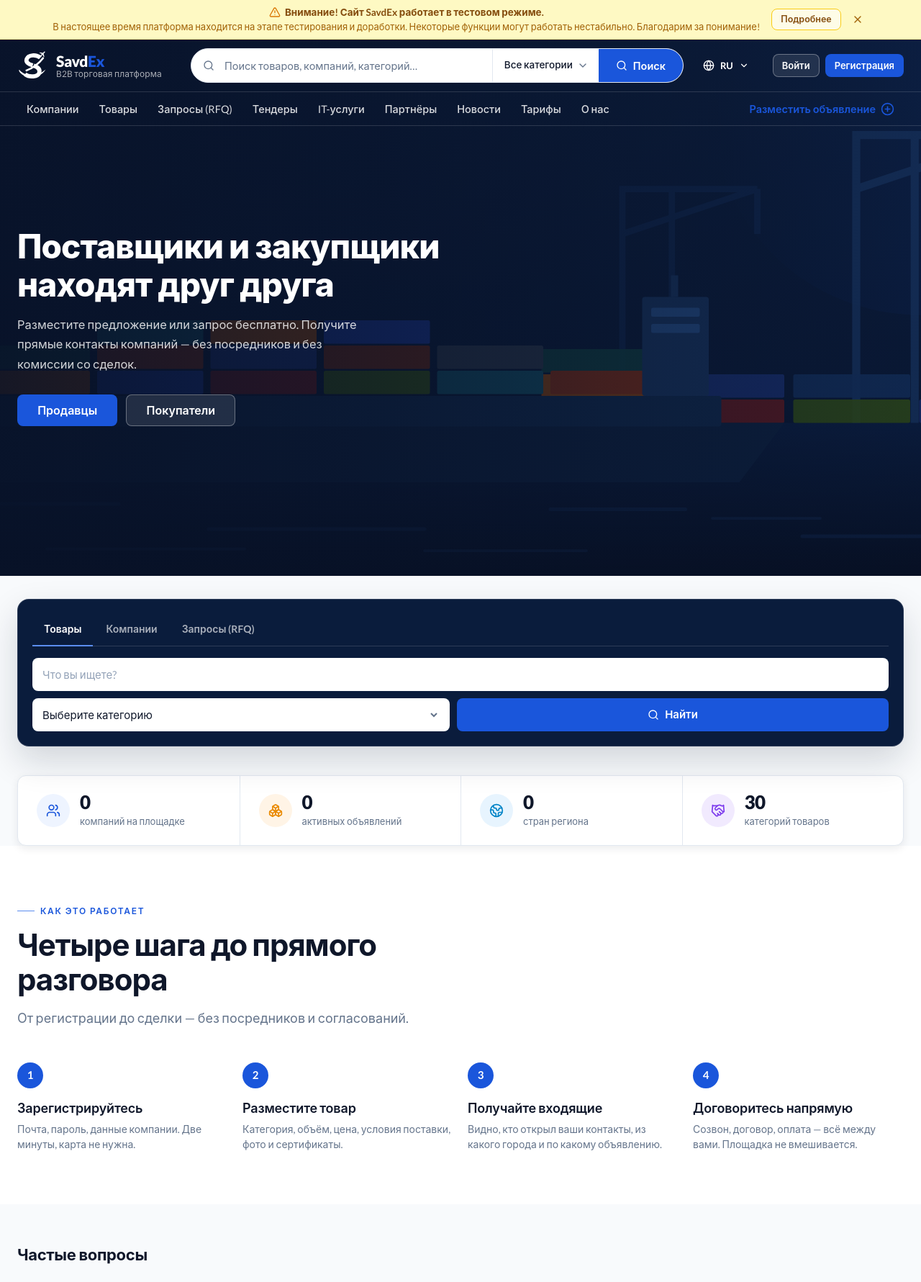
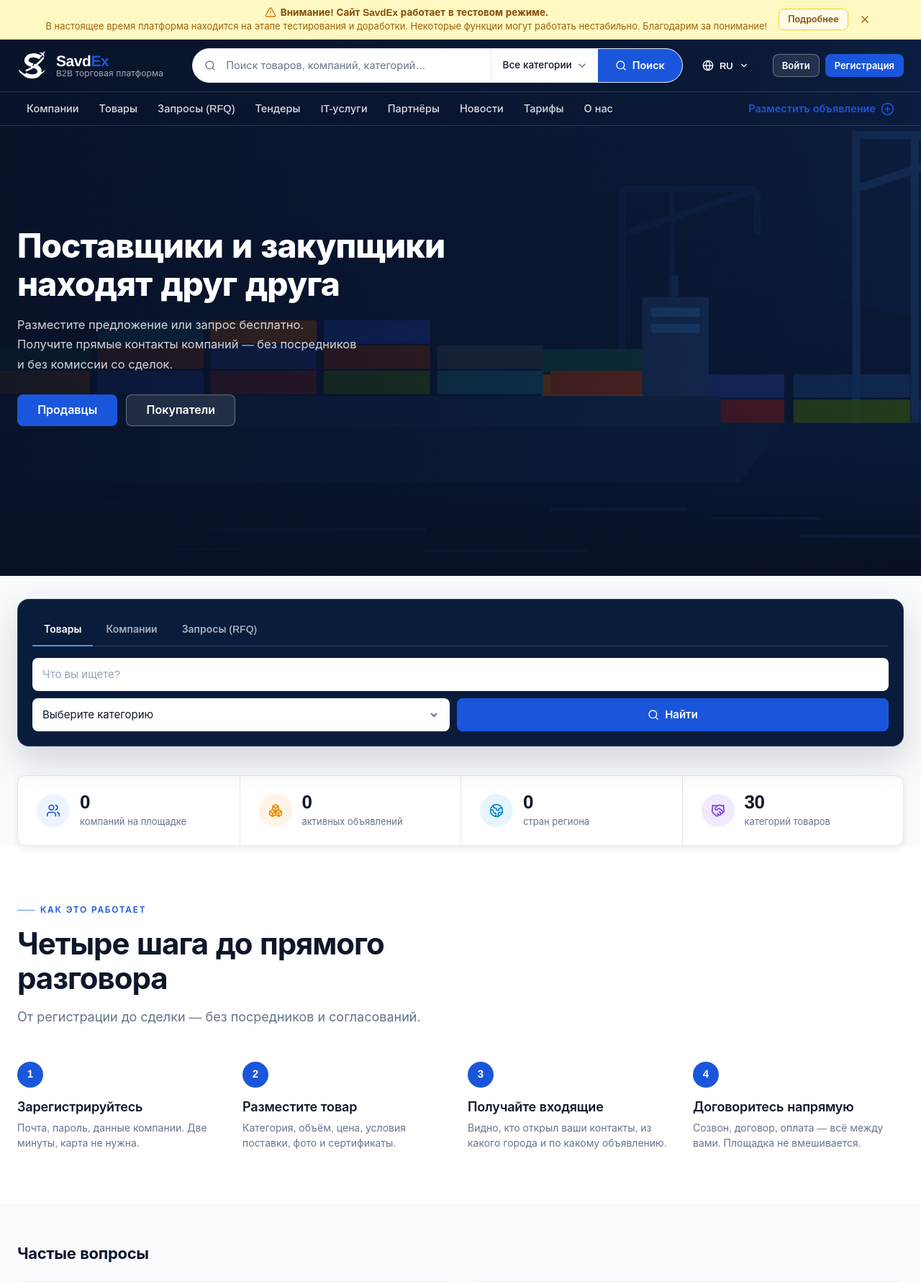
Before and after one commit to xondamirx9/savdex, a Laravel app: page / in a window 1280 px wide. Shown: the top 1781 px of the page at 72% size. Run offline with Laravel 12, Linux system fonts and the light colour scheme; data comes from the database, SQL or seed files in the repository; data that the repository does not hold is empty; style sheets or scripts are compiled from the project's sources; parts of the project's set-up code (start-up, migrations or seed data) failed here and were passed over; some libraries are stand-ins or nearby versions.

Commit message:
Шрифт площадки — Arimo вместо Lato
Те же три места: подключение в <head>, токен --font-sans и font-family
у body.

В отличие от Lato, у Arimo есть настоящие 500 и 600, поэтому средние
ступени вёрстки сохраняются: пункты меню и подписи остаются
полужирными, заголовки и кнопки — насыщенными, как было задумано.
Размен теперь на другом конце: тяжелее 700 у семейства ничего нет,
и три правила на 800 — знак в шапке, заголовок первого экрана и числа
в счётчиках — рисуются семисотым. Крупный кегль там и так выделяет их
из потока, поэтому правила не трогаю.

'Noto Sans SC' остаётся в списке запасных: у Arimo нет иероглифов,
и китайская версия сайта держится именно на нём.

Co-Authored-By: Claude Opus 5 <noreply@anthropic.com>
Claude-Session: https://claude.ai/code/session_01Gxp22K4VJ8gzo3MvxpaMjQ

```diff
--- a/resources/css/app.css
+++ b/resources/css/app.css
@@ -75,16 +75,16 @@
     --color-demand-text: #047857;
 
     /* ── Типографика ── */
-    /* У Lato есть 400, 700 и 900; промежуточных 500 и 600 в семействе
-       нет. Браузер по правилам подбора CSS отдаёт 500 начертанию 400,
-       а 600 — начертанию 700: интерфейсная мелочь набирается обычным,
-       заголовки и кнопки — жирным. Это сознательный размен: три
-       ступени вместо пяти.
+    /* Диапазон Arimo — от 400 до 700: 500 и 600 настоящие, средние
+       ступени вёрстки сохраняются. Тяжелее 700 у семейства ничего
+       нет, поэтому три правила на 800 — знак в шапке, заголовок
+       первого экрана и числа в счётчиках — рисуются семисотым.
+       Крупный кегль там и так выделяет их из потока.
 
-       'Noto Sans SC' остаётся в списке — у Lato нет иероглифов,
+       'Noto Sans SC' остаётся в списке — у Arimo нет иероглифов,
        и китайская версия сайта держится именно на нём. */
     --font-sans:
-        'Lato', -apple-system, BlinkMacSystemFont, 'Segoe UI', Roboto, 'Noto Sans SC', sans-serif;
+        'Arimo', -apple-system, BlinkMacSystemFont, 'Segoe UI', Roboto, 'Noto Sans SC', sans-serif;
 
     --text-display: 3rem; /* 48 */
     --text-display--line-height: 3.5rem;
--- a/resources/css/savdex-base.css
+++ b/resources/css/savdex-base.css
@@ -39,7 +39,7 @@
 *{margin:0;padding:0}
 html{-webkit-text-size-adjust:100%;scroll-behavior:smooth}
 body{
-  font-family:'Lato',-apple-system,BlinkMacSystemFont,'Segoe UI',Roboto,'Noto Sans SC',sans-serif;
+  font-family:'Arimo',-apple-system,BlinkMacSystemFont,'Segoe UI',Roboto,'Noto Sans SC',sans-serif;
   font-size:16px; line-height:1.625; color:var(--text); background:var(--bg);
   -webkit-font-smoothing:antialiased; overflow-x:hidden;
 }
--- a/resources/views/app.blade.php
+++ b/resources/views/app.blade.php
@@ -84,7 +84,7 @@
     @endif
 
     {{--
-        Lato со стороннего домена. Локальный был бы быстрее — внешний
+        Arimo со стороннего домена. Локальный был бы быстрее — внешний
         запрос откладывает отрисовку текста и ставит скорость площадки
         в зависимость от чужого сервера, а из Узбекистана европейские
         CDN отвечают заметно медленнее. Пока шрифт внешний, второй
@@ -92,15 +92,14 @@
         соединение только под стили, а под сами woff2 — заново, и это
         лишний круг до первой отрисовки текста.
 
-        Начертания 400, 700 и 900 — все, что есть у Lato из нужных нам.
-        Промежуточных 500 и 600 у семейства не существует, и просить их
-        нельзя: ответ на несуществующее начертание ломает весь запрос,
-        и страница осталась бы вообще без шрифта. Браузер подбирает их
-        сам по правилам CSS — см. комментарий у --font-sans.
+        Начертания 400, 500, 600 и 700 — весь диапазон Arimo: тяжелее
+        700 у семейства ничего нет. Просить несуществующее нельзя —
+        ответ на такой запрос ломает весь список, и страница осталась
+        бы вообще без шрифта.
     --}}
     <link rel="preconnect" href="https://fonts.bunny.net">
     <link rel="preconnect" href="https://fonts.bunny.net" crossorigin>
-    <link href="https://fonts.bunny.net/css?family=lato:400,700,900&display=swap" rel="stylesheet">
+    <link href="https://fonts.bunny.net/css?family=arimo:400,500,600,700&display=swap" rel="stylesheet">
 
     @viteReactRefresh
     @vite(['resources/css/app.css', 'resources/js/app.tsx'])
```
